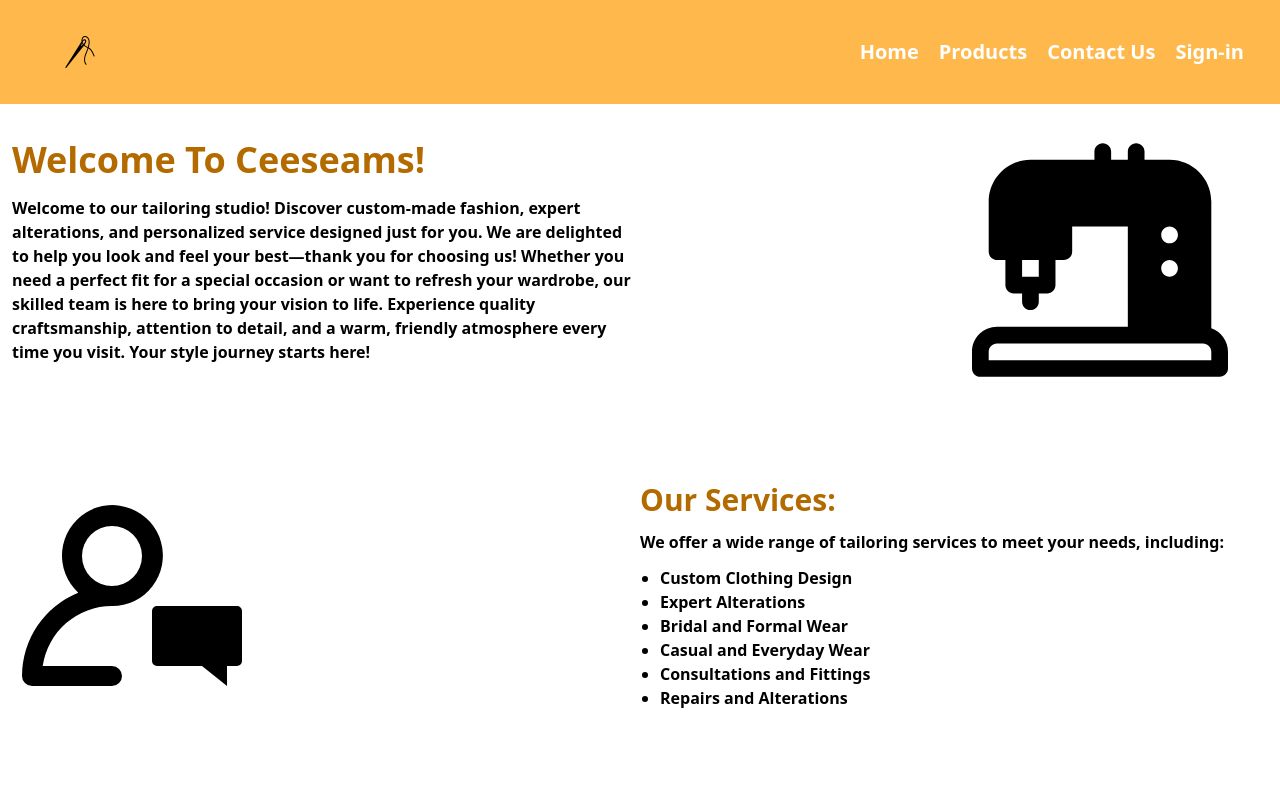
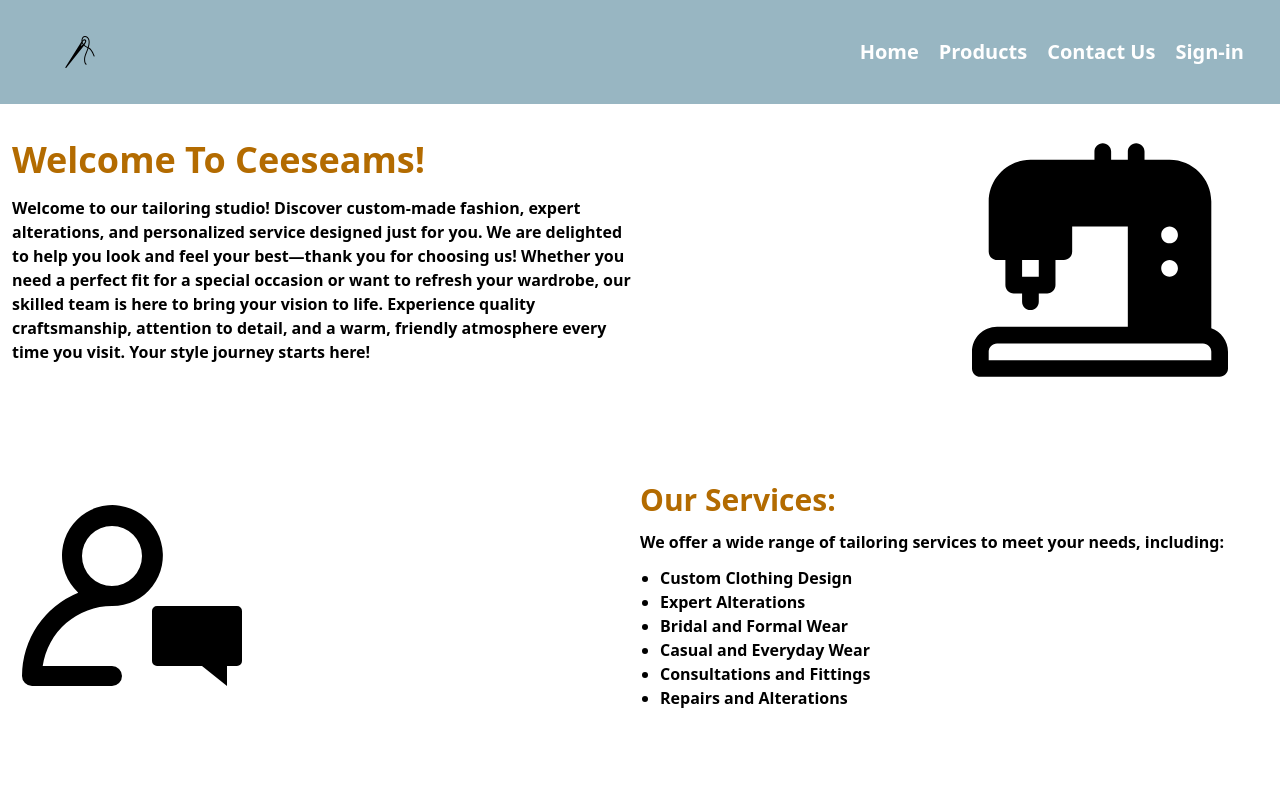
Before and after one commit to Maega-k/landing, a React (Vite) app in the folder landing/: page / in a window 1280 px wide. Shown: the top 800 px of the page. Built offline with nearby package versions, Linux system fonts and the light colour scheme.

Commit message:
Update navbar.jsx

```diff
--- a/landing/src/navbar.jsx
+++ b/landing/src/navbar.jsx
@@ -9,10 +9,10 @@ function Navbar() {
   return (
     <>
       {/* Desktop Navbar */}
-      <nav className="hidden md:block container mx-auto p-9 bg-orange">
+      <nav className="hidden md:block container mx-auto p-9 bg-bluee">
         <div className="flex items-center justify-between">
           <div>
-            <img src="img/needle.svg" alt="Logo" className="h-8 px-7" />
+            <img src="public/img/needle.svg" alt="Logo" className="h-8 px-7" />
           </div>
           <div className="space-x-5">
             <motion.div
@@ -52,8 +52,8 @@ function Navbar() {
       </nav>
 
       {/* Mobile Navbar - Hamburger */}
-      <nav className="md:hidden bg-orange p-4 flex items-center justify-between">
-        <img src="img/needle.svg" alt="Logo" className="h-8 px-2" />
+      <nav className="md:hidden bg-bluee p-4 flex items-center justify-between">
+        <img src="public/img/needle.svg" alt="Logo" className="h-8 px-2" />
         <button
           onClick={() => setSidebarOpen(true)}
           className="text-white"
@@ -70,7 +70,7 @@ function Navbar() {
           animate={{ x: 0, opacity: 1 }}
           exit={{ x: '100%', opacity: 0 }}
           transition={{ type: 'spring', stiffness: 300, damping: 30 }}
-          className="fixed top-0 right-0 w-64 h-full bg-orange z-50 shadow-lg flex flex-col p-6"
+          className="fixed top-0 right-0 w-64 h-full bg-bluee z-50 shadow-lg flex flex-col p-6"
         >
           <div className="flex justify-between items-center mb-8">
             <img src="img/needle.svg" alt="Logo" className="h-8" />
@@ -97,7 +97,7 @@ function Navbar() {
                 Home
               </Link>
             </motion.div>
-             <motion.div
+            <motion.div
               whileHover={{ scale: 1.15 }}
               whileTap={{ scale: 0.95 }}
               transition={{ type: "spring", stiffness: 200 }}
```
